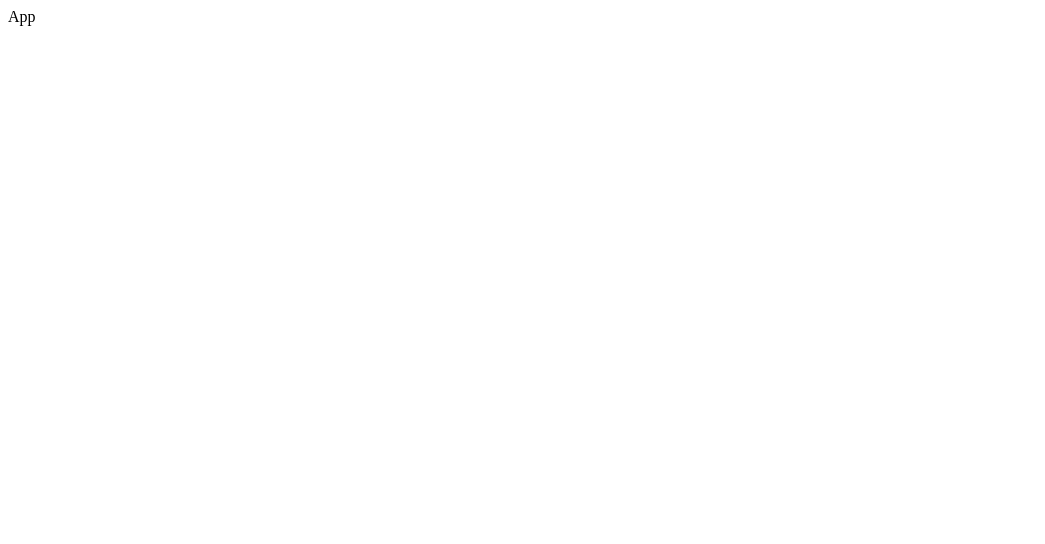
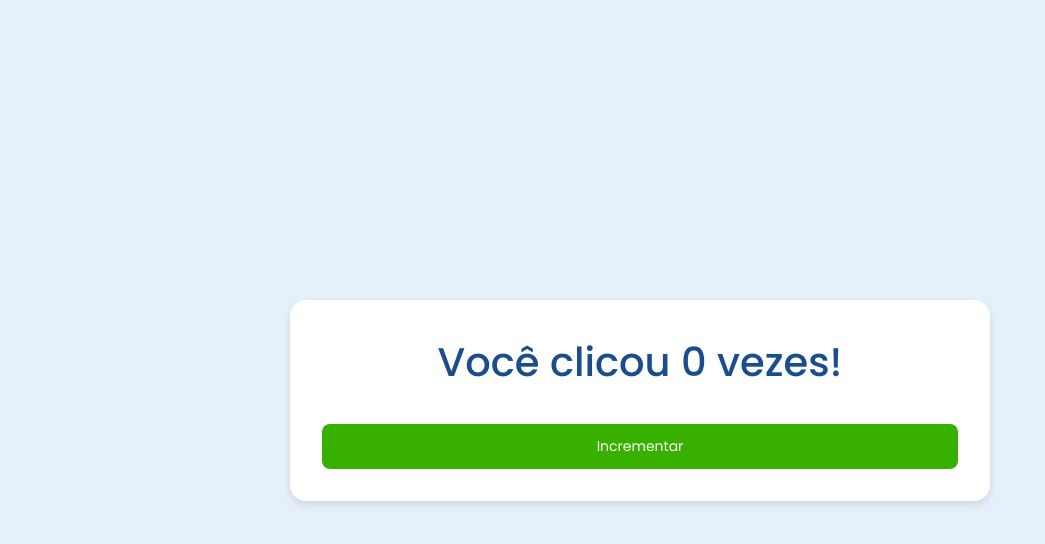
Before and after one commit to Tatyane-Goncalves/button_counter, a React (Vite) app: page / in a window 1280 px wide. Shown: the top 544 px of the page, without its empty margins (0-1045 px from the left). Built offline with nearby package versions, Linux system fonts and the light colour scheme.

Commit message:
:sparkles: feat: First version of the counter click

```diff
--- a/src/App.jsx
+++ b/src/App.jsx
@@ -1,6 +1,10 @@
+import Counter from "./components/Counter"
+import "./index.scss";
 
 export default function App() {
   return (
-    <div>App</div>
+    <main className="container">
+      <Counter />
+    </main>
   )
 }
--- /dev/null
+++ b/src/components/Counter.jsx
@@ -0,0 +1,35 @@
+import { useState } from "react"
+import styles from "./Counter.module.scss"
+
+export default function Counter() {
+  const CLICK_LIMIT = 10
+  const [isCounter, setIsCounter] = useState(0)
+  const [isBlock, setIsBlock] = useState(false)
+
+  const handleClick = () => {
+    if (isCounter + 1 >= CLICK_LIMIT) {
+      setIsBlock(true)
+    }
+    setIsCounter(isCounter + 1)
+  }
+
+  const handleReset = () => {
+    setIsCounter(0)
+    setIsBlock(false)
+  }
+
+  return (
+    <section className={styles.counter}>
+      <p className={styles.messageClick}>Você clicou {isCounter} vezes!</p>
+      <button onClick={handleClick} disabled={isBlock} className={styles.btn_increment}>Incrementar</button>
+
+      {isBlock && (
+        <>
+          <p className={styles.messageLimit}>Você chegou no limite máximo de cliques!</p>
+          <button onClick={handleReset} className={styles.btn_reset}>Reset</button>
+        </>
+      )}
+
+    </section>
+  )
+}
--- /dev/null
+++ b/src/components/Counter.module.scss
@@ -0,0 +1,61 @@
+@use "../styles/variables" as v;
+
+.counter {
+  background-color: v.$boxNumber;
+  color: v.$numberColorText;
+  padding: v.$paddding_counter;
+  border-radius: v.$value_padrao;
+  box-shadow: v.$box_shadow_counter;
+  display: flex;
+  flex-direction: column;
+  text-align: center;
+  gap: v.$value_padrao;
+  width: 90%;
+  max-width: 700px;
+}
+
+.messageClick {
+  margin-bottom: v.$value_padrao;
+  font-size: v.$fs-medium;
+  font-weight: v.$fw-500;
+}
+
+.btn_increment {
+  background-color: v.$buttonActive;
+}
+
+.btn_increment:disabled {
+  background-color: v.$buttonDisabled;
+  cursor: not-allowed;
+}
+
+button {
+  color: v.$boxNumber;
+  padding: v.$padding_button;
+  border: none;
+  border-radius: v.$border_button;
+  font-size: v.$fs-small;
+  cursor: pointer;
+  transition: background 0.3s;
+}
+
+.btn_reset {
+  background-color: v.$buttonReset;
+}
+
+.messageLimit {
+  margin-top: v.$fs-base;
+  color: v.$messageText;
+  font-weight: v.$fw-600;
+}
+
+@media (width >= 768px) {
+
+  .messageClick {
+    font-size: v.$fs-big;
+  }
+
+  .messageLimit {
+    font-size: v.$fs-base;
+  }
+}
--- a/src/index.scss
+++ b/src/index.scss
@@ -1,6 +1,22 @@
+@use "./styles/variables" as v;
+
+* {
+  padding: 0;
+  margin: 0;
+  box-sizing: border-box;
+  font-family: "Poppins", sans-serif;
+}
+
 body {
   font-synthesis: none;
   text-rendering: optimizeLegibility;
   -webkit-font-smoothing: antialiased;
   -moz-osx-font-smoothing: grayscale;
+  background-color: v.$bg-page;
 }
+
+main {
+  display: grid;
+  place-items: center;
+  height: 100vh;
+}
--- a/src/main.jsx
+++ b/src/main.jsx
@@ -1,6 +1,5 @@
 import { StrictMode } from 'react'
 import { createRoot } from 'react-dom/client'
-import './index.scss'
 import App from './App.jsx'
 
 createRoot(document.getElementById('root')).render(
--- /dev/null
+++ b/src/styles/_variables.scss
@@ -0,0 +1,25 @@
+$bg-page: #E6F0FA;
+$boxNumber: #FFF;
+$numberColorText: #1A4D8F;
+$buttonActive: #38B000;
+$buttonDisabled: #BDBDBD;
+$messageText: #D9534F;
+$buttonReset: #007BFF;
+
+$padding_button: 0.75rem 2rem;
+$border_button: 0.5rem;
+
+$value_padrao: 1rem;
+$fs-base: 1rem;
+$fs-big: 2.5rem;
+$fs-medium: 1.5rem;
+$fs-small: 0.875rem;
+
+
+$fw-500: 500;
+$fw-600: 600;
+
+$fs_message_1: 2.5rem;
+
+$box_shadow_counter:  0 4px 10px rgba(0,0,0,0.1);
+$paddding_counter: 2rem;
```
